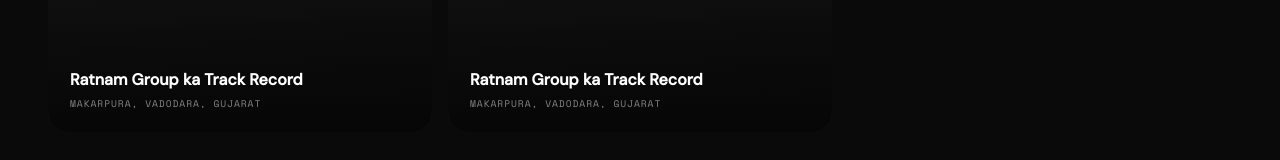
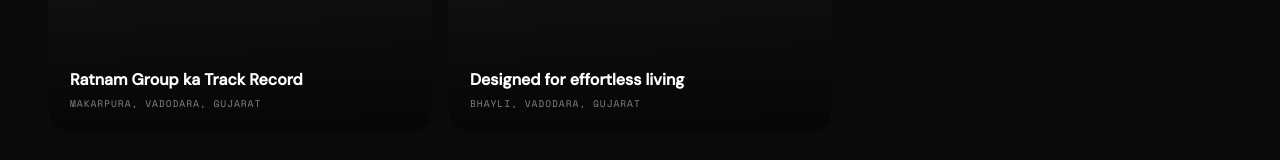
Before and after one commit to vaghelavijay178-hub/realestate, a Next.js app: page / in a window 1280 px wide. Shown: the part 3170-3330 px from the top of the page. Built offline with nearby package versions, Linux system fonts and the light colour scheme.

Commit message:
Update page.tsx

```diff
--- a/app/page.tsx
+++ b/app/page.tsx
@@ -23,9 +23,9 @@ const REELS = [
     thumb: "",
   },
   {
-    id: "ykh3nF0G7dI",
-    title: "Ratnam Group ka Track Record",
-    location: "Makarpura, Vadodara, Gujarat",
+    id: "D7MuRdtNJ_4",
+    title: "Designed for effortless living",
+    location: "Bhayli, Vadodara, Gujarat",
     thumb: "",
   },
 ];;
```
